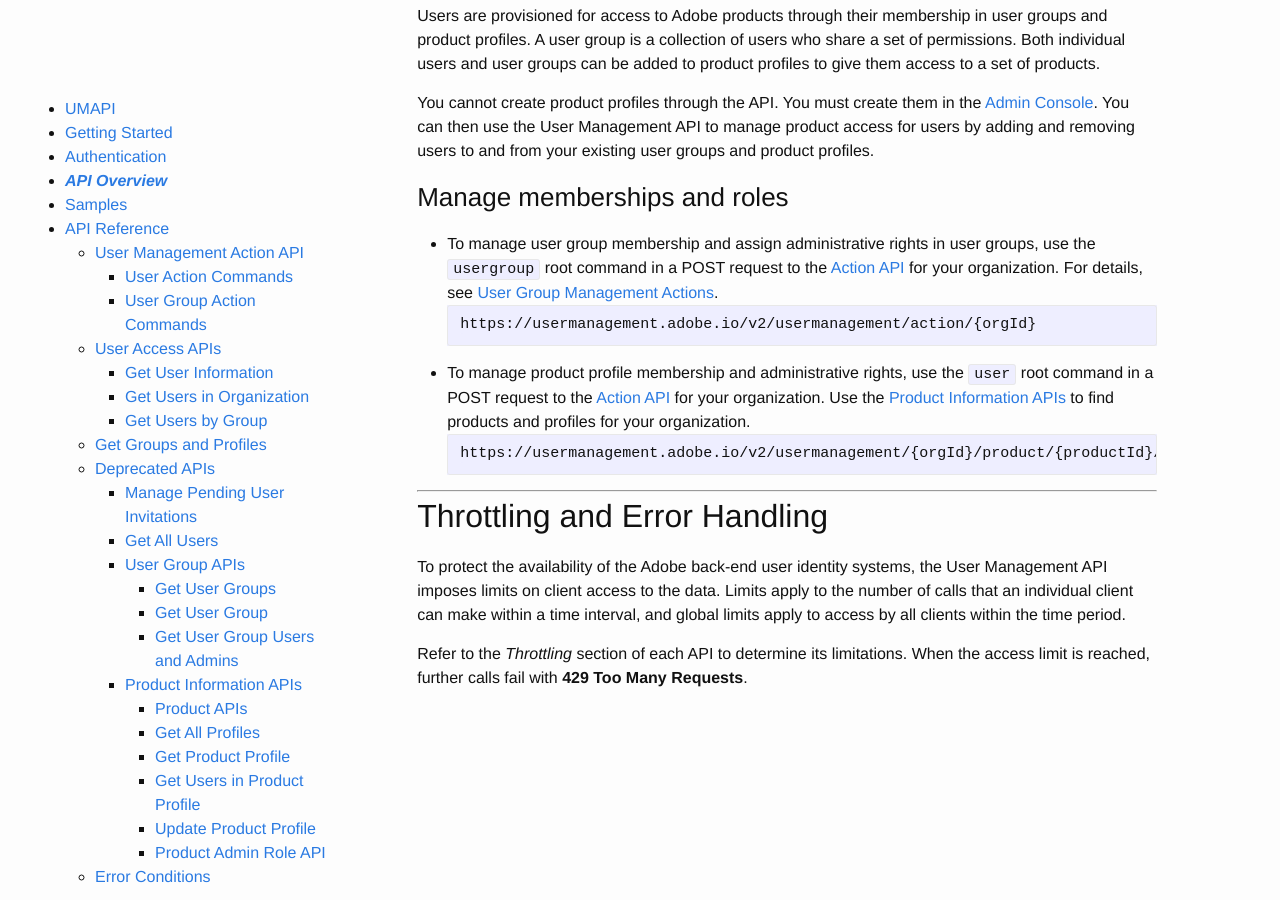
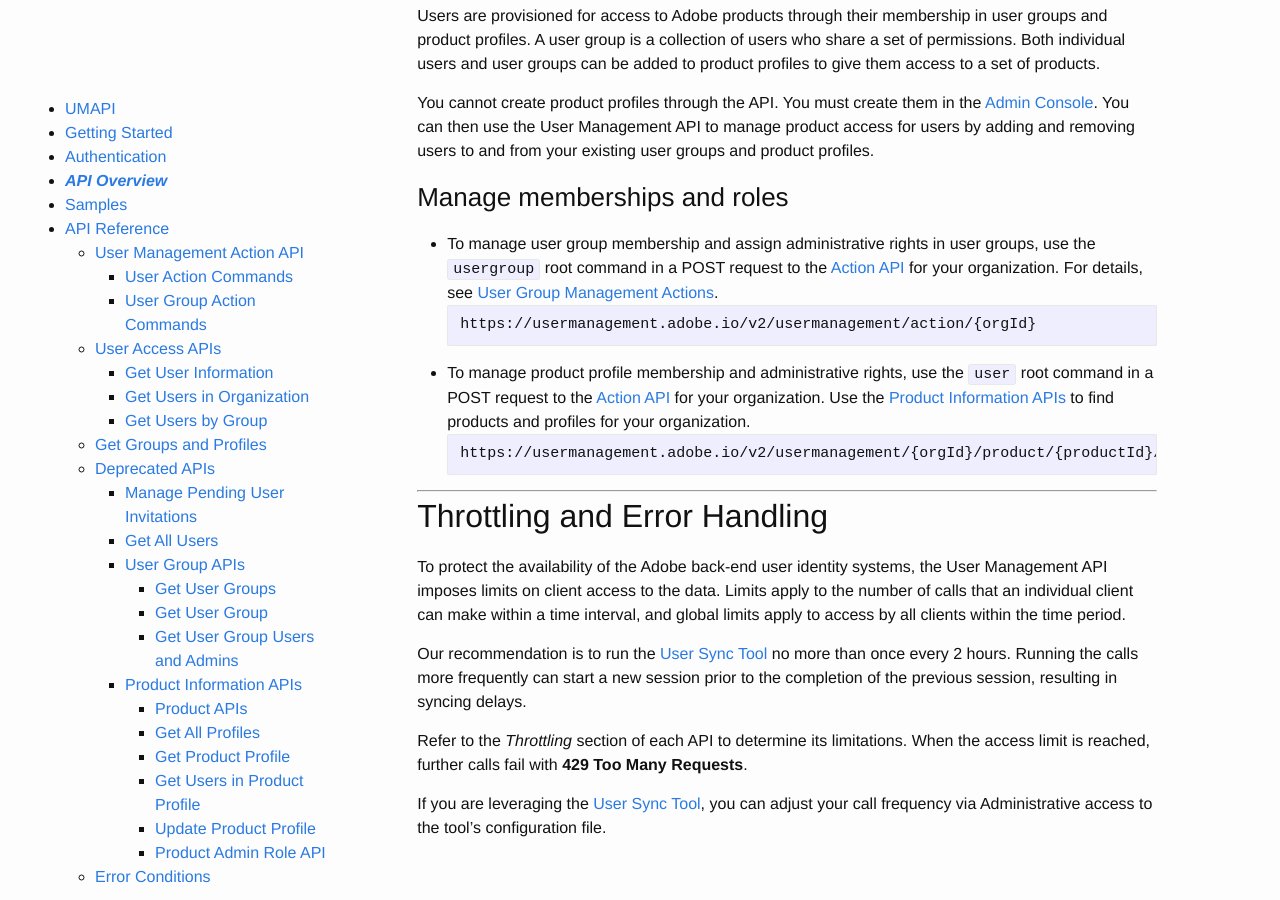
Before and after one commit to adobe-apiplatform/umapi-documentation, a Jekyll site: the page built from docs/en/API_introduction.md, in a window 1280 px wide and 900 px high, scrolled down 2481 px. Built offline with Jekyll 4.4.1, drawn with Linux system fonts in a browser that asks for light colours.

Commit message:
Add guidance

```diff
--- a/docs/en/API_introduction.md
+++ b/docs/en/API_introduction.md
@@ -111,4 +111,8 @@ https://usermanagement.adobe.io/v2/usermanagement/{orgId}/product/{productId}/co
 
 To protect the availability of the Adobe back-end user identity systems, the User Management API imposes limits on client access to the data. Limits apply to the number of calls that an individual client can make within a time interval, and global limits apply to access by all clients within the time period.
 
+Our recommendation is to run the [User Sync Tool](https://adobe-apiplatform.github.io/user-sync.py/en/user-manual/deployment_best_practices.html) no more than once every 2 hours.  Running the calls more frequently can start a new session prior to the completion of the previous session, resulting in syncing delays.
+
 Refer to the _Throttling_ section of each API to determine its limitations. When the access limit is reached, further calls fail with **429 Too Many Requests**.
+
+If you are leveraging the [User Sync Tool](https://adobe-apiplatform.github.io/user-sync.py/en/user-manual/configuring_user_sync_tool.html), you can adjust your call frequency via Administrative access to the tool’s configuration file.
```
Also changed, not shown: docs/en/index.md (+2 -1 lines).
